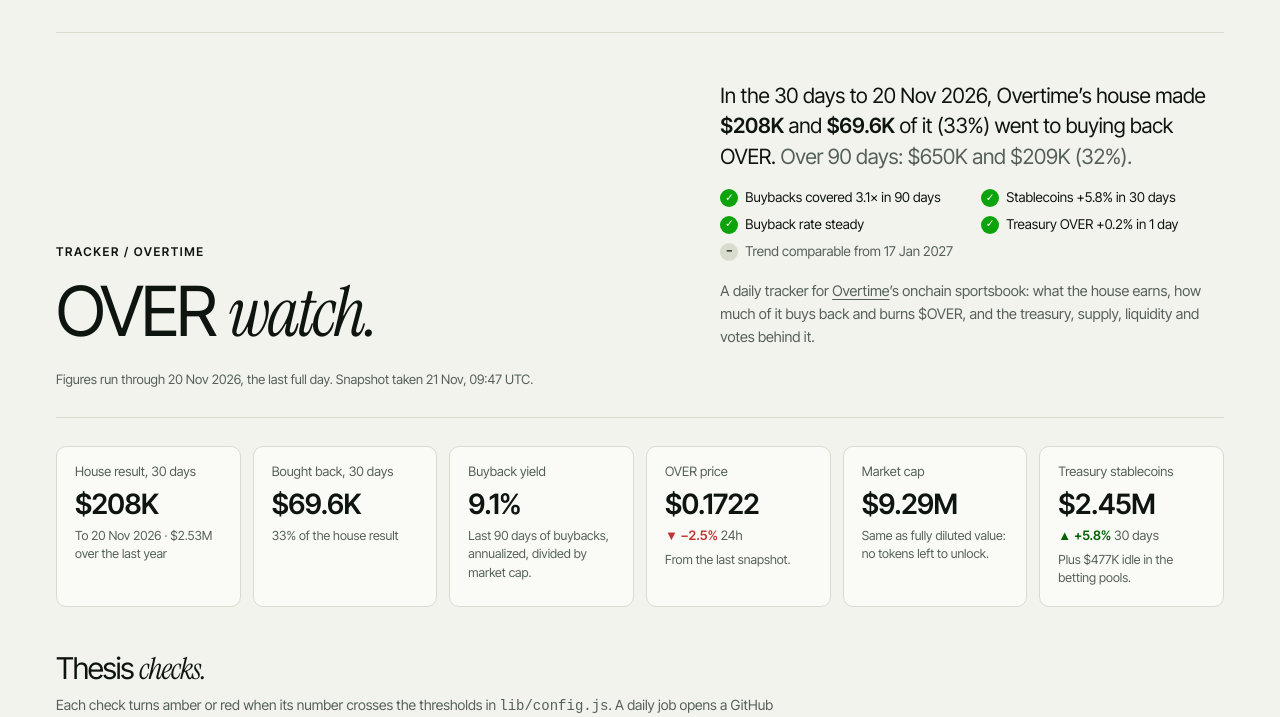
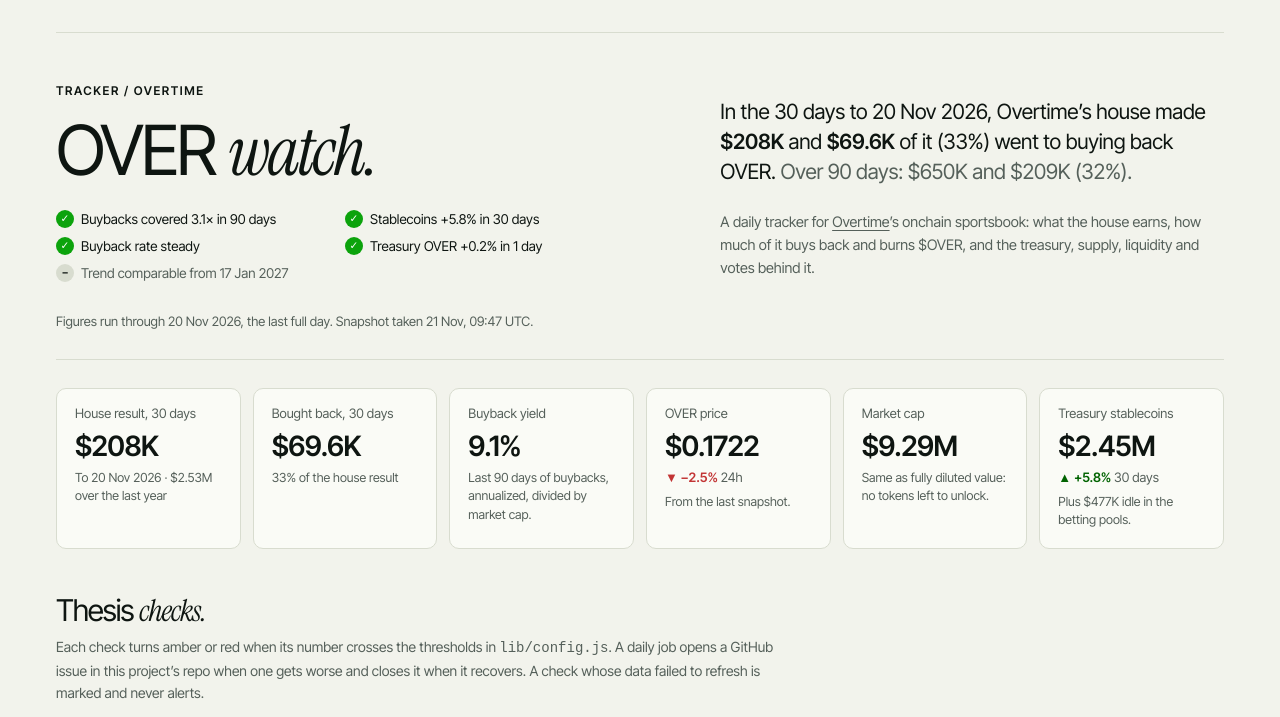
Before and after one commit to provatidis/overwatch, a website with bundled scripts: page index.html in a window 1280 px wide. Shown: the part 83-800 px from the top of the page. Built offline with nearby package versions, Linux system fonts and the light colour scheme; no server answers.

Commit message:
Balance the intro: checks under the name, sentence beside it
The summary line made the right column twice the height of the left,
and with both columns aligned to the bottom the title sat under a block
of empty space. The intro is now a two-row grid: the title and the
headline share a bottom line, and today's checks and the description
share a top line below them. On narrow screens the order stays title,
headline, checks, description. Columns use minmax(0, …) so the checks
grid can't push the page wider than a phone.

Co-Authored-By: Claude Opus 5.5 <noreply@anthropic.com>
Claude-Session: https://claude.ai/code/session_01Q7D4zaBcsyPQbkzYD3Xe5a

```diff
--- a/index.html
+++ b/index.html
@@ -46,15 +46,13 @@
 
     <main id="main" tabindex="-1">
       <section class="intro wrap" aria-labelledby="title">
-        <div>
+        <div class="intro-title">
           <p class="eyebrow">TRACKER / OVERTIME</p>
           <h1 id="title">OVER <em>watch.</em></h1>
         </div>
-        <div class="lead-block">
-          <p class="headline" id="headline" aria-live="polite">Loading the latest figures…</p>
-          <ul class="verdict" id="verdict" aria-label="Today’s checks"></ul>
-          <p class="lead">A daily tracker for <a href="https://www.overtime.io/" rel="noopener">Overtime</a>’s onchain sportsbook: what the house earns, how much of it buys back and burns $OVER, and the treasury, supply, liquidity and votes behind it.</p>
-        </div>
+        <p class="headline" id="headline" aria-live="polite">Loading the latest figures…</p>
+        <ul class="verdict" id="verdict" aria-label="Today’s checks"></ul>
+        <p class="lead">A daily tracker for <a href="https://www.overtime.io/" rel="noopener">Overtime</a>’s onchain sportsbook: what the house earns, how much of it buys back and burns $OVER, and the treasury, supply, liquidity and votes behind it.</p>
         <p class="status" id="status" role="status">Loading data…</p>
         <noscript><p class="status error">This page loads its figures with JavaScript.</p></noscript>
       </section>
--- a/styles.css
+++ b/styles.css
@@ -98,16 +98,22 @@ a:focus-visible, button:focus-visible, summary:focus-visible { outline:2px solid
 .site-footer span a { font-size:inherit; text-decoration:underline; text-underline-offset:2px; }
 
 /* Intro */
-.intro { padding:48px 0 30px; border-bottom:1px solid var(--line); display:grid; grid-template-columns:1.2fr 1fr; column-gap:60px; align-items:end; }
+/* Name and today's checks on the left; the money sentence and what the tracker is on the right.
+   The title and headline share a bottom line, the checks and the description a top line. */
+.intro { padding:48px 0 30px; border-bottom:1px solid var(--line); display:grid; grid-template-columns:minmax(0, 1.2fr) minmax(0, 1fr); grid-template-areas:"title headline" "verdict lead" "status status"; column-gap:60px; row-gap:22px; align-items:start; }
+.intro-title { grid-area:title; align-self:end; }
+.intro .headline { grid-area:headline; align-self:end; }
+.intro .verdict { grid-area:verdict; max-width:560px; }
+.intro .lead { grid-area:lead; }
+.intro .status, .intro noscript { grid-area:status; }
 .eyebrow { font-size:12px; font-weight:600; letter-spacing:.13em; line-height:1.7; margin:0; }
 h1 { font-size:clamp(46px, 5.4vw, 76px); font-weight:400; letter-spacing:-.04em; line-height:1.02; margin:14px 0 0; }
 h1 em, h2 em { font-family:var(--serif); font-weight:400; }
-.lead-block { display:flex; flex-direction:column; gap:14px; }
 .headline { font-size:21px; line-height:1.45; letter-spacing:-.01em; margin:0; }
 .headline strong { font-weight:600; }
 .headline-sub { color:var(--muted); }
 /* One line per check under the headline */
-.verdict { list-style:none; margin:2px 0 4px; padding:0; display:grid; grid-template-columns:repeat(auto-fill, minmax(215px, 1fr)); gap:8px 18px; font-size:13.5px; line-height:1.4; }
+.verdict { list-style:none; margin:0; padding:0; display:grid; grid-template-columns:repeat(auto-fill, minmax(215px, 1fr)); gap:8px 18px; font-size:13.5px; line-height:1.4; }
 .verdict:empty { display:none; }
 .verdict a { display:flex; align-items:flex-start; gap:7px; color:var(--ink); text-decoration:none; }
 .verdict a:hover { text-decoration:underline; text-underline-offset:3px; }
@@ -121,7 +127,7 @@ h1 em, h2 em { font-family:var(--serif); font-weight:400; }
 .sr-only { position:absolute; width:1px; height:1px; margin:-1px; padding:0; overflow:hidden; clip:rect(0 0 0 0); white-space:nowrap; border:0; }
 .lead { font-size:14.5px; line-height:1.6; margin:0; color:var(--muted); }
 .lead a { text-underline-offset:3px; }
-.status { grid-column:1 / -1; margin:22px 0 0; font-size:13px; color:var(--muted); }
+.status { margin:8px 0 0; font-size:13px; color:var(--muted); }
 .status.error { color:var(--down); }
 
 /* Stat tiles */
@@ -258,7 +264,8 @@ td a { text-underline-offset:2px; }
 
 @media (max-width:1000px) {
   .wrap { width:calc(100% - 64px); }
-  .intro { grid-template-columns:1fr; row-gap:20px; }
+  .intro { grid-template-columns:minmax(0, 1fr); grid-template-areas:"title" "headline" "verdict" "lead" "status"; row-gap:16px; }
+  .intro-title { margin-bottom:4px; }
 }
 @media (max-width:640px) {
   .wrap { width:calc(100% - 36px); }
```
